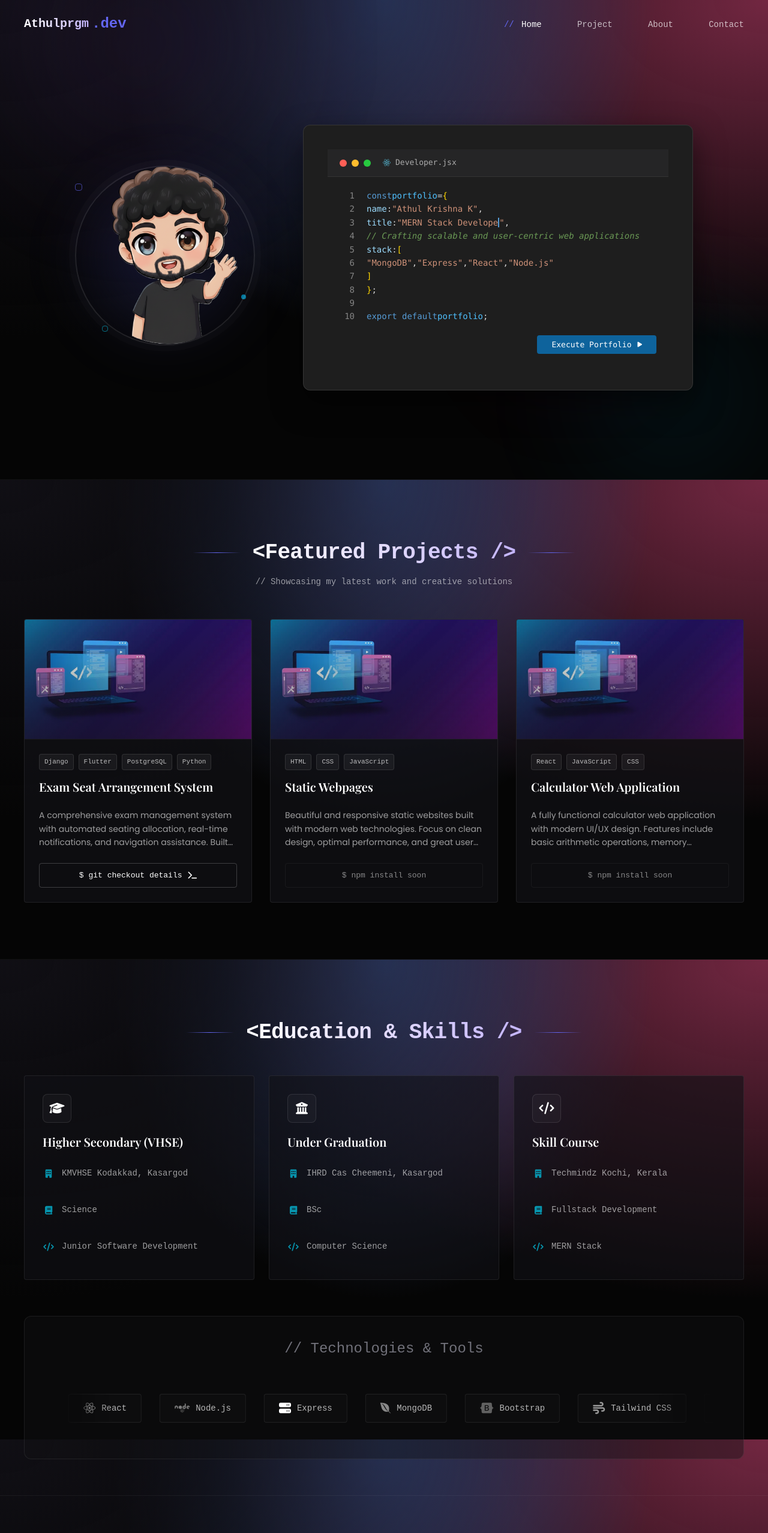
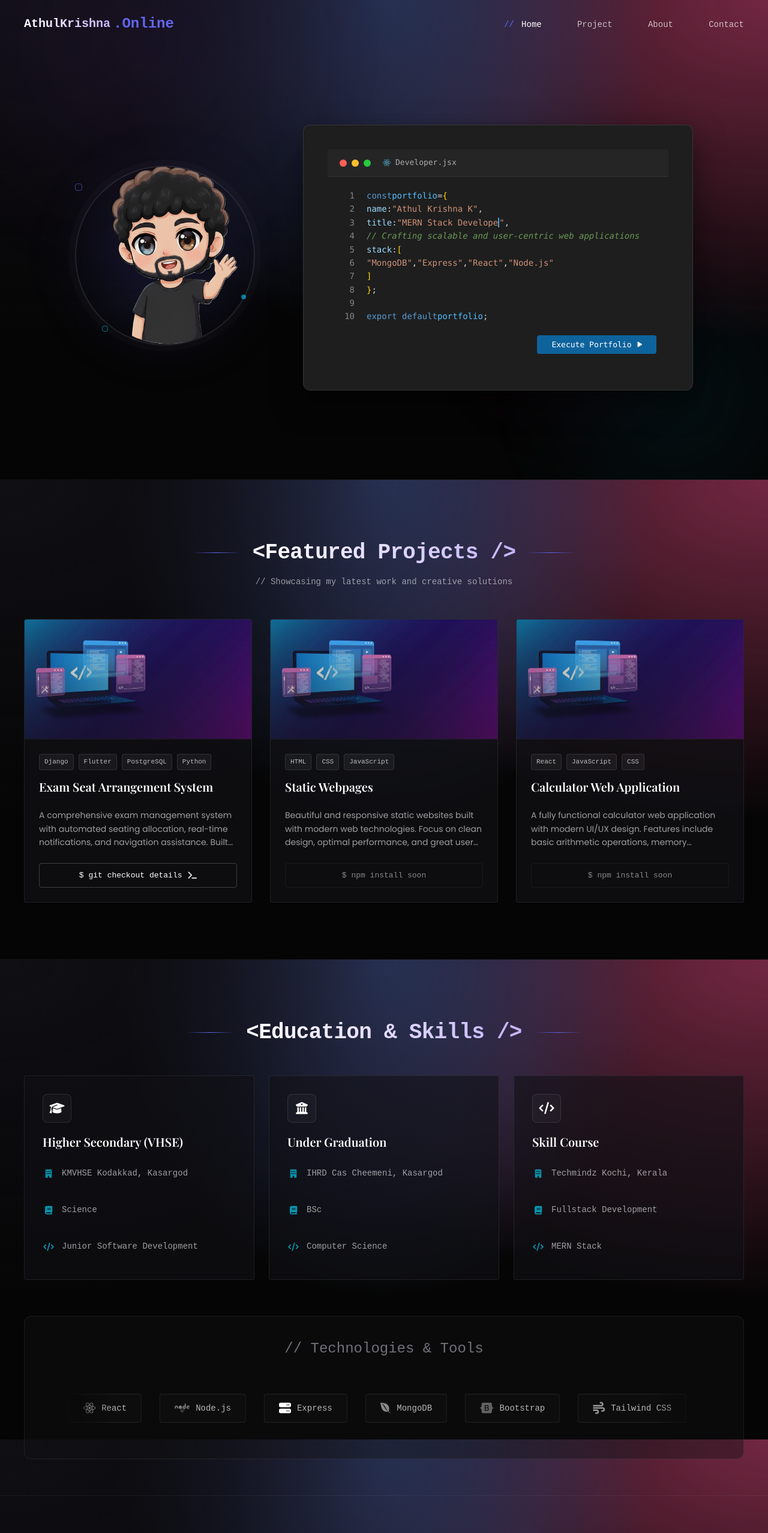
Before and after one commit to Athulprgm/My-portfolio, a React (Vite) app: page / in a window 1280 px wide. Shown: the top 2556 px of the page at 60% size. Built offline with nearby package versions, Linux system fonts and the light colour scheme.

Commit message:
Implement advanced Framer Motion animations for page transitions and contact section

```diff
--- a/package.json
+++ b/package.json
@@ -11,6 +11,7 @@
     "start": "vite"
   },
   "dependencies": {
+    "framer-motion": "^12.23.26",
     "react": "^18.2.0",
     "react-dom": "^18.2.0"
   },
--- a/src/App.jsx
+++ b/src/App.jsx
@@ -5,6 +5,8 @@ import Projects from "./components/Projects.jsx";
 import About from "./components/About.jsx";
 import Contact from "./components/Contact.jsx";
 import "./App.css";
+
+import { motion } from "framer-motion";
 
 const App = () => {
   useEffect(() => {
@@ -42,10 +44,43 @@ const App = () => {
       </div>
 
       <NavBar />
-      <Home />
-      <Projects />
-      <About />
-      <Contact />
+
+      <main>
+        <motion.div
+          initial={{ opacity: 0, y: 10, filter: "blur(6px)" }}
+          animate={{ opacity: 1, y: 0, filter: "blur(0px)" }}
+          transition={{ duration: 0.52, ease: [0.22, 1, 0.36, 1] }}
+        >
+          <Home />
+        </motion.div>
+
+        <motion.div
+          initial={{ opacity: 0 }}
+          whileInView={{ opacity: 1, y: 0 }}
+          viewport={{ once: true, amount: 0.2 }}
+          transition={{ duration: 0.52 }}
+        >
+          <Projects />
+        </motion.div>
+
+        <motion.div
+          initial={{ opacity: 0 }}
+          whileInView={{ opacity: 1, y: 0 }}
+          viewport={{ once: true, amount: 0.2 }}
+          transition={{ duration: 0.52 }}
+        >
+          <About />
+        </motion.div>
+
+        <motion.div
+          initial={{ opacity: 0 }}
+          whileInView={{ opacity: 1, y: 0 }}
+          viewport={{ once: true, amount: 0.2 }}
+          transition={{ duration: 0.52 }}
+        >
+          <Contact />
+        </motion.div>
+      </main>
 
       <ScrollToTop />
     </div>
--- a/src/components/Contact.jsx
+++ b/src/components/Contact.jsx
@@ -1,8 +1,35 @@
 import React, { useState } from "react";
+import { motion } from "framer-motion";
 import "./Contact.css";
 
 const Contact = () => {
   const [hoveredContact, setHoveredContact] = useState(null);
+
+  // Animation Variants
+  const containerVariants = {
+    hidden: { opacity: 0 },
+    visible: {
+      opacity: 1,
+      transition: {
+        staggerChildren: 0.1,
+        delayChildren: 0.2,
+      },
+    },
+  };
+
+  const itemVariants = {
+    hidden: { opacity: 0, y: 20 },
+    visible: {
+      opacity: 1,
+      y: 0,
+      transition: {
+        type: "spring",
+        stiffness: 120,
+        damping: 18,
+        mass: 0.9,
+      },
+    },
+  };
 
   const contacts = [
     {
@@ -15,7 +42,7 @@ const Contact = () => {
       icon: "fa-brands fa-github",
       text: "GitHub",
       link: "https://github.com/Athulprgm",
-      color: "#181717",
+      color: "#ffffffff",
     },
     {
       icon: "fa-brands fa-linkedin",
@@ -56,8 +83,14 @@ const Contact = () => {
         </p>
       </div>
 
-      <div className="contact-content-wrapper">
-        <div className="contact-info-container">
+      <motion.div
+        className="contact-content-wrapper"
+        variants={containerVariants}
+        initial="hidden"
+        whileInView="visible"
+        viewport={{ once: true, amount: 0.3 }}
+      >
+        <motion.div className="contact-info-container" variants={itemVariants}>
           <div className="info-column">
             <h3 className="info-title">// Context</h3>
             <p className="info-text">
@@ -99,12 +132,19 @@ const Contact = () => {
               <i className="fa-regular fa-clock"></i> Response time: &lt; 24h
             </p>
           </div>
-        </div>
+        </motion.div>
 
         <div className="contact-details">
           {contacts.map((contact, index) => (
-            <a
+            <motion.a
               key={index}
+              variants={itemVariants}
+              whileHover={{
+                y: -6,
+                scale: 1.015,
+                transition: { duration: 0.2 },
+              }}
+              whileTap={{ scale: 0.975 }}
               href={contact.link}
               target={contact.link.startsWith("http") ? "_blank" : "_self"}
               rel={contact.link.startsWith("http") ? "noopener noreferrer" : ""}
@@ -120,10 +160,10 @@ const Contact = () => {
               </div>
               <span className="contact-text">{contact.text}</span>
               <div className="contact-ripple"></div>
-            </a>
+            </motion.a>
           ))}
         </div>
-      </div>
+      </motion.div>
 
       <div className="closing-cta">
         <span>Let's build something better.</span>
--- a/src/components/NavBar.jsx
+++ b/src/components/NavBar.jsx
@@ -54,8 +54,8 @@ const NavBar = () => {
             className="logo-link"
             onClick={() => scrollToSection("home")}
           >
-            <span className="logo-text">Athulprgm</span>
-            <span className="logo-dot">.dev</span>
+            <span className="logo-text">AthulKrishna</span>
+            <span className="logo-dot">.Online</span>
           </a>
         </h1>
 
```
Also changed, not shown: 1 other file (tests, documents, lock files or other folders).
